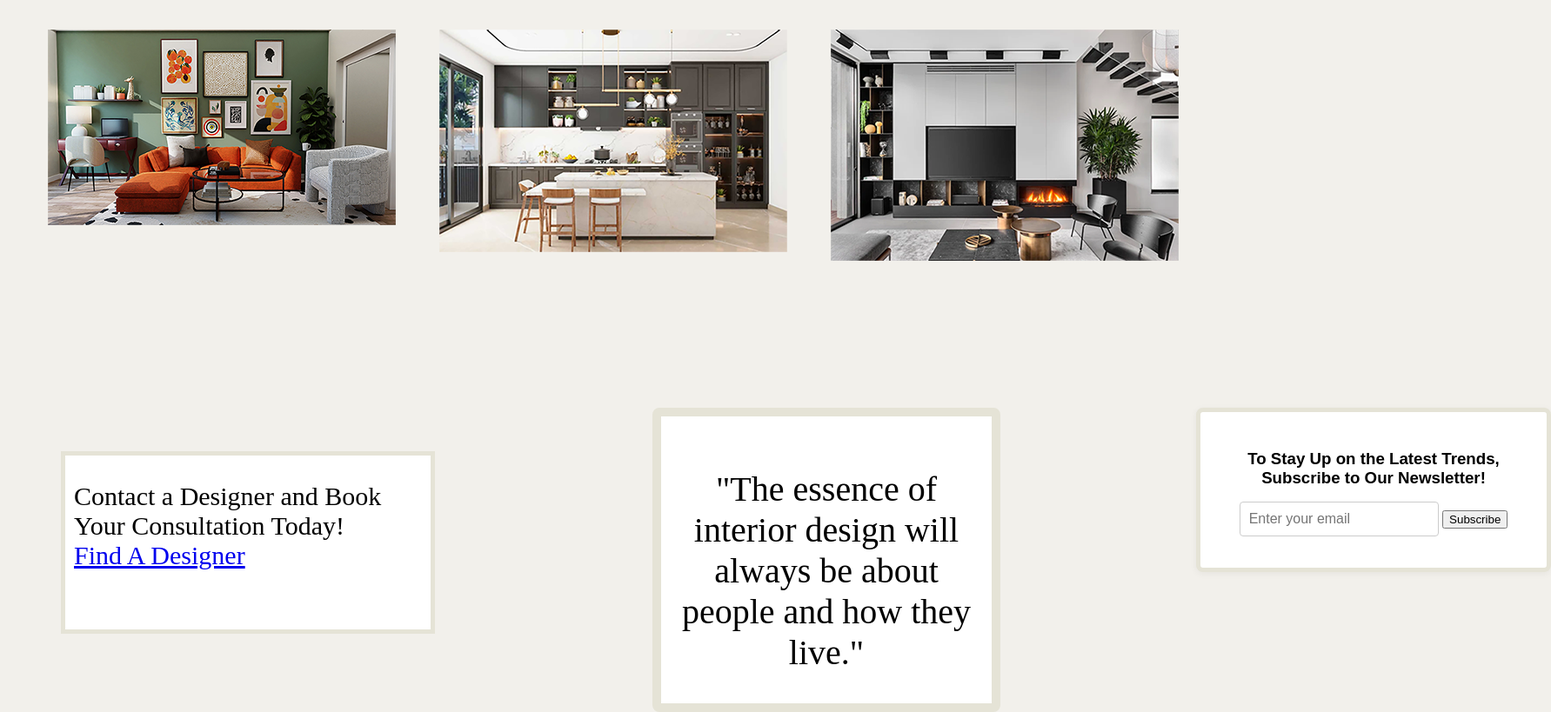
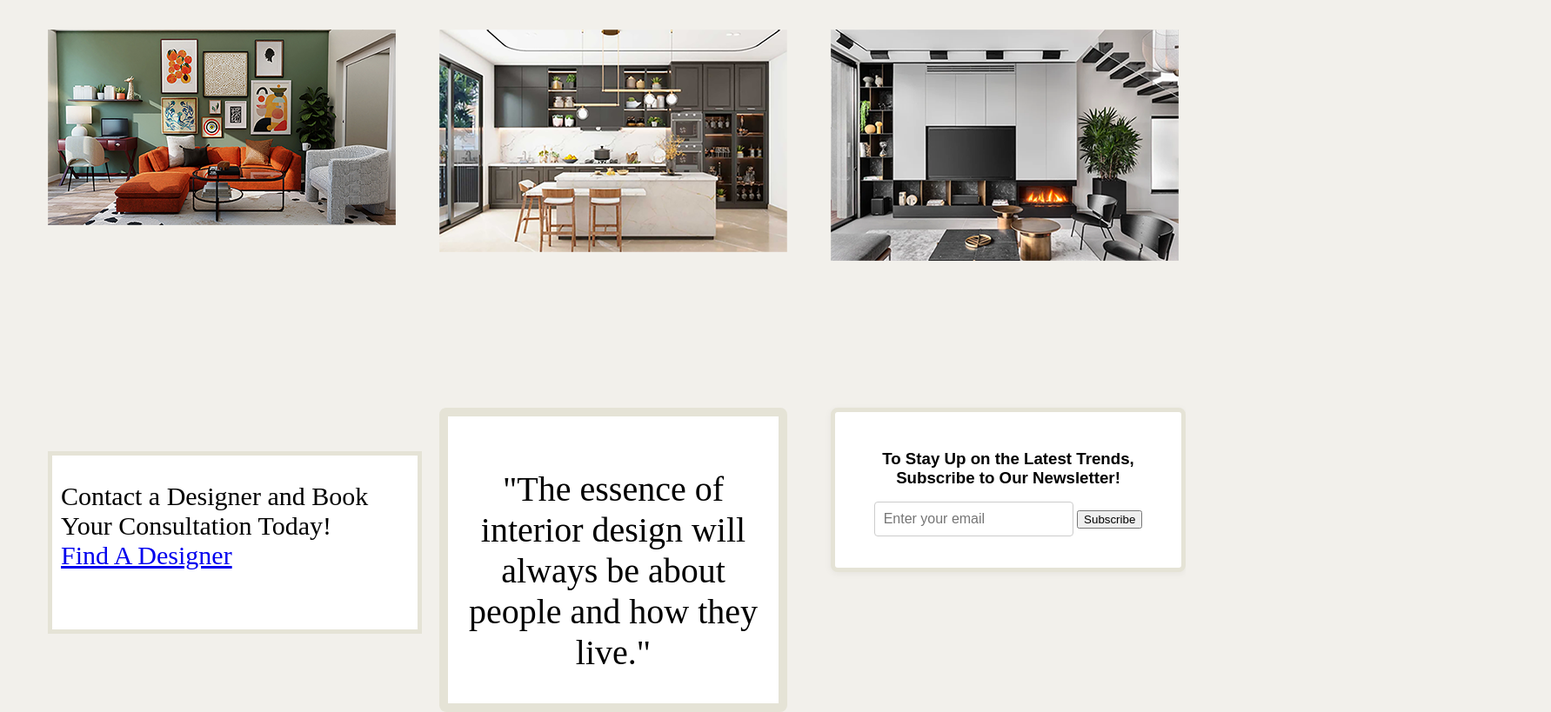
Before and after one commit to Jadzia49/Jadzia49.github.io, a plain HTML site: page webpageold2.html in a window 1280 px wide. Shown: the part 181-1000 px from the top of the page at 87% size, 1783 px wide, since content can reach past the window. Drawn offline with Linux system fonts and the light colour scheme; a web font is replaced by a local one.

Commit message:
Add files via upload

```diff
--- a/webold2.css
+++ b/webold2.css
@@ -57,7 +57,7 @@ h2{
 #textbox1{
     position:absolute;
     top: 700px;
-    left:70px;
+    left:55px;
     font-size: 30px;
     border: 5px solid #E5E3D6;
     background-color: #fff;
@@ -69,7 +69,7 @@ h2{
 
 #textbox2 {
     position: absolute;
-    left: 950px;;
+    left: 705px;;
     top: 650px; /* Adjust as needed */
     transform: translateX(-50%);
     width: 400px; /* Match #textbox1 width */
@@ -87,7 +87,7 @@ h2{
 #newsletter {
     position: absolute;
     top: 650px;
-    left:1375px;
+    left:955px;
     font-family: "Atkinson Hyperlegible Mono", sans-serif;
     width: 350px;
     padding: 24px;
```
